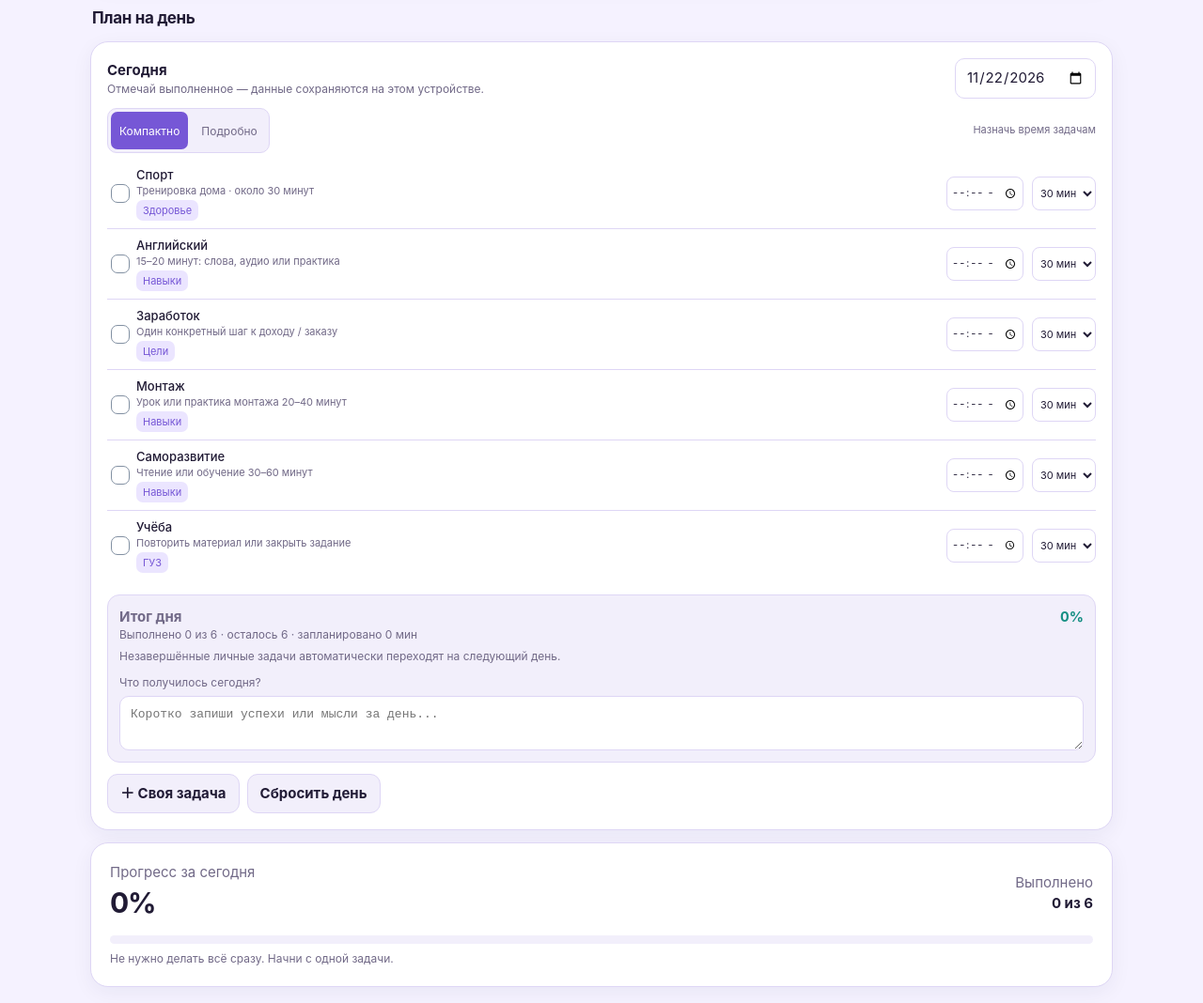
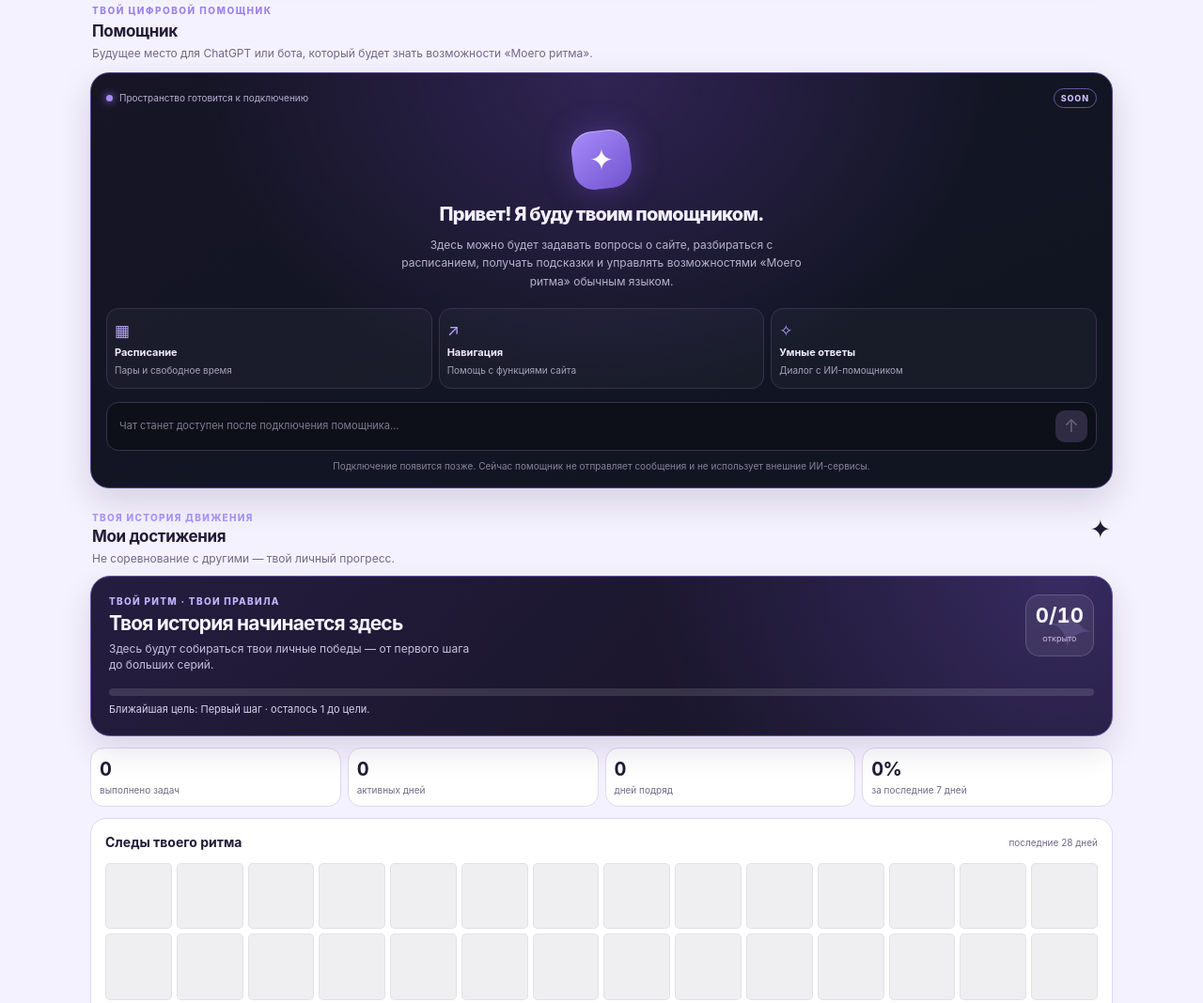
Before and after one commit to makszavalnitskiy-del/my-tracker., a plain HTML site: page index.html in a window 1280 px wide. Shown: the part 1800-2868 px from the top of the page at 94% size. Drawn offline with Linux system fonts and the light colour scheme.

Commit message:
Replace daily plan with AI assistant workspace

```diff
--- a/index.html
+++ b/index.html
@@ -561,6 +561,17 @@ body[data-theme="dark"] .site-reload,body[data-theme="dark"] .site-theme{backgro
 .achievement-empty{grid-column:1/-1;padding:22px 14px;border:1px dashed var(--line);border-radius:15px;text-align:center;color:var(--muted);font-size:12px}
 @media(max-width:390px){.achievement-stats{grid-template-columns:repeat(2,minmax(0,1fr))}.achievement-heatmap{gap:3px}.achievement-card{padding:11px;min-height:145px}.achievements-hero{padding:16px}.achievements-hero h3{font-size:19px}}
 
+
+/* Пространство будущего ИИ-помощника */
+.assistant-heading{margin:22px 2px 8px}.assistant-kicker{font-size:10px;font-weight:800;letter-spacing:.15em;color:#9b83ed}.assistant-heading .section-title{margin:3px 0 2px}.assistant-subtitle{font-size:12px;color:var(--muted);line-height:1.45}
+.assistant-shell{position:relative;overflow:hidden;margin:12px 0 18px;padding:16px;border:1px solid #55448a;border-radius:20px;background:radial-gradient(ellipse at 50% 0%,#302454 0,transparent 55%),linear-gradient(155deg,#171526,#111522 72%);box-shadow:0 14px 36px #17102b26;color:#f4f0ff}
+.assistant-topline{display:flex;align-items:center;gap:7px;font-size:10px;color:#b9afd4}.assistant-status-dot{width:7px;height:7px;border-radius:50%;background:#a78bfa;box-shadow:0 0 10px #a78bfa}.assistant-beta{margin-left:auto;padding:3px 7px;border:1px solid #67549c;border-radius:20px;color:#cbbcff;font-size:9px;font-weight:800;letter-spacing:.1em}
+.assistant-welcome{text-align:center;padding:24px 7px 19px}.assistant-orb{width:62px;height:62px;margin:0 auto 13px;border-radius:22px;display:grid;place-items:center;background:linear-gradient(145deg,#a78bfa,#7153cf);box-shadow:0 0 34px #8b5cf655,inset 0 1px 0 #ffffff66;transform:rotate(-7deg)}.assistant-orb span{font-size:31px;color:#fff;transform:rotate(7deg)}
+.assistant-welcome-title{font-size:20px;font-weight:800;letter-spacing:-.04em}.assistant-welcome p{max-width:430px;margin:8px auto 0;color:#b9b2cc;font-size:12px;line-height:1.6}
+.assistant-capabilities{display:grid;grid-template-columns:repeat(3,minmax(0,1fr));gap:7px}.assistant-capability{min-width:0;padding:11px 8px;border:1px solid #38324d;border-radius:13px;background:#ffffff08;display:flex;flex-direction:column;gap:4px}.assistant-capability>span{font-size:17px;color:#b9a5ff}.assistant-capability strong{font-size:11px;color:#f0eaff}.assistant-capability small{font-size:10px;line-height:1.35;color:#a9a2bb}
+.assistant-composer{display:flex;align-items:center;gap:10px;margin-top:14px;padding:8px 9px 8px 13px;border:1px solid #39334b;border-radius:13px;background:#0d0f19}.assistant-composer-placeholder{flex:1;min-width:0;font-size:11px;color:#817b91;line-height:1.4}.assistant-composer button{width:34px;height:34px;min-height:34px;border:0;border-radius:10px;background:#4b4266;color:#b8adcf;font-size:19px;opacity:.55;cursor:not-allowed}.assistant-footnote{margin-top:9px;text-align:center;font-size:10px;line-height:1.45;color:#89829c}
+@media(max-width:390px){.assistant-shell{padding:13px}.assistant-capabilities{gap:5px}.assistant-capability{padding:9px 6px}.assistant-capability strong{font-size:10px}.assistant-capability small{font-size:9px}.assistant-welcome-title{font-size:18px}}
+
 </style>
 </head>
 <body>
@@ -703,33 +714,24 @@ body[data-theme="dark"] .site-reload,body[data-theme="dark"] .site-theme{backgro
   <div id="schedule"><div class="empty">Выбери группу и загрузи расписание.</div></div>
 </section>
 
-  <div class="section-title">План на день</div>
-  <section class="card">
-    <div class="dayhead"><div><strong id="selectedDateLabel">Сегодня</strong><div class="tiny">Отмечай выполненное — данные сохраняются на этом устройстве.</div></div><input id="dayPicker" class="field" type="date" style="max-width:150px"></div>
-    <div class="daily-tools">
-      <div class="daily-switch" role="group" aria-label="Вид плана">
-        <button type="button" id="dailyCompactBtn" class="active">Компактно</button>
-        <button type="button" id="dailyDetailBtn">Подробно</button>
-      </div>
-      <div class="day-plan-summary" id="dayPlanSummary">Можно назначить время задачам</div>
+  <div class="assistant-heading">
+    <div class="assistant-kicker">ТВОЙ ЦИФРОВОЙ ПОМОЩНИК</div><div class="section-title">Помощник</div>
+    <div class="assistant-subtitle">Будущее место для ChatGPT или бота, который будет знать возможности «Моего ритма».</div>
+  </div>
+  <section class="assistant-shell" aria-label="Пространство помощника">
+    <div class="assistant-topline"><span class="assistant-status-dot"></span><span>Пространство готовится к подключению</span><span class="assistant-beta">SOON</span></div>
+    <div class="assistant-welcome"><div class="assistant-orb" aria-hidden="true"><span>✦</span></div>
+      <div class="assistant-welcome-title">Привет! Я буду твоим помощником.</div>
+      <p>Здесь можно будет задавать вопросы о сайте, разбираться с расписанием, получать подсказки и управлять возможностями «Моего ритма» обычным языком.</p>
     </div>
-    <div id="dailyTasks"></div>
-    <div class="day-summary" id="daySummary">
-      <div class="row"><strong>Итог дня</strong><strong id="daySummaryPercent">0%</strong></div>
-      <div class="tiny" id="daySummaryStats">Выполнено 0 из 0 · осталось 0</div>
-      <div class="tiny" id="carryoverNote" style="margin-top:5px">Незавершённые личные задачи переносятся автоматически.</div>
-      <label class="tiny" for="dayReflection" style="display:block;margin-top:11px">Что получилось сегодня?</label>
-      <textarea id="dayReflection" class="field" rows="2" placeholder="Коротко запиши успехи или мысли за день..." style="margin-top:5px;resize:vertical"></textarea>
+    <div class="assistant-capabilities">
+      <div class="assistant-capability"><span>▦</span><strong>Расписание</strong><small>Пары и свободное время</small></div>
+      <div class="assistant-capability"><span>↗</span><strong>Навигация</strong><small>Помощь с функциями сайта</small></div>
+      <div class="assistant-capability"><span>✧</span><strong>Умные ответы</strong><small>Диалог с ИИ-помощником</small></div>
     </div>
-    <div class="actions" style="margin-top:12px"><button class="btn secondary" id="addTaskBtn">＋ Своя задача</button><button class="btn secondary" id="resetDayBtn">Сбросить день</button></div>
+    <div class="assistant-composer" aria-label="Поле будущего чата"><div class="assistant-composer-placeholder">Чат станет доступен после подключения помощника…</div><button type="button" disabled aria-label="Отправка сообщений станет доступна позже">↑</button></div>
+    <div class="assistant-footnote">Подключение появится позже. Сейчас помощник не отправляет сообщения и не использует внешние ИИ-сервисы.</div>
   </section>
-
-  <section class="card hero">
-    <div class="row"><div><div class="muted">Прогресс за сегодня</div><div class="big" id="percent">0%</div></div><div style="text-align:right"><div class="muted">Выполнено</div><strong id="doneCount">0 из 0</strong></div></div>
-    <div class="progress-wrap"><div class="progress" id="progress"></div></div>
-    <div class="tiny" id="motivation">Начни с одного небольшого действия.</div>
-  </section>
-
 
 
 
@@ -1031,107 +1033,11 @@ const SCHEDULE = {
     "Пятница, 20 ноября":[["10:10–11:40","Почвоведение","Лекция · 1/2125"],["11:50–13:20","Иностранный язык","3/3324"],["14:00–15:30","Почвоведение","Практическое занятие · 1/2115"]]
   }
 };
-const BASE_TASKS = [
- ["sport","Спорт","Тренировка дома · около 30 минут","Здоровье"],
- ["english","Английский","15–20 минут: слова, аудио или практика","Навыки"],
- ["earning","Заработок","Один конкретный шаг к доходу / заказу","Цели"],
- ["editing","Монтаж","Урок или практика монтажа 20–40 минут","Навыки"],
- ["growth","Саморазвитие","Чтение или обучение 30–60 минут","Навыки"],
- ["study","Учёба","Повторить материал или закрыть задание","ГУЗ"]
-];
 const KEY="myRhythmTrackerV1";
 let data=load();
 function load(){try{return JSON.parse(localStorage.getItem(KEY))||{days:{},settings:{}}}catch(e){return {days:{},settings:{}}}}
-function save(){localStorage.setItem(KEY,JSON.stringify(data));renderStats();renderProgress()}
-function dateKey(){return document.getElementById("dayPicker").value}
-function dayData(k=dateKey()){if(!data.days[k])data.days[k]={checks:{},custom:[]};const d=data.days[k];if(!d.checks)d.checks={};if(!Array.isArray(d.custom))d.custom=[];if(!d.plan)d.plan={};return d}
-function carryIncompleteCustomTasksToToday(){
-  if(!data.days||typeof data.days!=="object")data.days={};
-  const today=localDate(),target=dayData(today);
-  const seen=new Set(target.custom.map(task=>task&&task.carryOrigin).filter(Boolean));
-  let moved=0,changed=false;
-  const previous=Object.entries(data.days)
-    .filter(([date,day])=>date<today&&day&&Array.isArray(day.custom))
-    .sort(([a],[b])=>a.localeCompare(b));
-  previous.forEach(([date,source])=>{
-    if(!source.checks)source.checks={};
-    source.custom.forEach(task=>{
-      if(!task||!task.id||source.checks[task.id]||task.carriedTo)return;
-      const origin=task.carryOrigin||date+":"+task.id;
-      if(seen.has(origin)){task.carriedTo=today;changed=true;return;}
-      const safeId=String(task.id).replace(/[^a-zA-Z0-9_-]/g,"_");
-      let id="carry_"+date.replace(/-/g,"")+"_"+safeId,suffix=1;
-      while(target.custom.some(item=>item&&item.id===id)){id="carry_"+date.replace(/-/g,"")+"_"+safeId+"_"+suffix++;}
-      const copy={...task,id,carryOrigin:origin,carriedFrom:date};
-      delete copy.carriedTo;
-      target.custom.push(copy);
-      task.carriedTo=today;
-      seen.add(origin);
-      moved++;
-      changed=true;
-    });
-  });
-  if(changed)save();
-  return moved;
-}
+function save(){localStorage.setItem(KEY,JSON.stringify(data));renderStats()}
 function localDate(d=new Date()){let y=d.getFullYear(),m=String(d.getMonth()+1).padStart(2,"0"),day=String(d.getDate()).padStart(2,"0");return `${y}-${m}-${day}`}
-let dailyDetailMode=false;
-function renderTasks(){
- const k=dateKey(),d=dayData(k),host=document.getElementById("dailyTasks");
- if(!d.plan)d.plan={};
- host.innerHTML="";
- const all=BASE_TASKS.map(x=>({id:x[0],name:x[1],desc:x[2],tag:x[3]})).concat(d.custom);
- all.sort((a,b)=>{
-   const at=d.plan[a.id]?.time||"",bt=d.plan[b.id]?.time||"";
-   if(at&&bt)return at.localeCompare(bt);
-   if(at)return -1;if(bt)return 1;return 0;
- });
- host.className=dailyDetailMode?"daily-detail":"";
- let planned=0,minutes=0;
- all.forEach(t=>{
-   const plan=d.plan[t.id]||{},done=!!d.checks[t.id];
-   if(plan.time){planned++;minutes+=Number(plan.duration)||30;}
-   const row=document.createElement("div");row.className="compact-task"+(done?" done":"");
-   const check=document.createElement("input");check.className="check";check.type="checkbox";check.checked=done;
-   check.setAttribute("aria-label","Выполнено: "+t.name);
-   const info=document.createElement("div");info.style.minWidth="0";
-   const title=document.createElement("div");title.className="task-name";title.textContent=t.name;
-   const desc=document.createElement("div");desc.className="task-desc";desc.textContent=t.desc||"";
-   const tag=document.createElement("span");tag.className="tag";tag.textContent=t.tag||"Моё";
-   info.append(title,desc,tag);
-   const time=document.createElement("input");time.type="time";time.className="task-time";time.value=plan.time||"";time.setAttribute("aria-label","Время задачи: "+t.name);time.title="Во сколько выполнить";
-   const duration=document.createElement("select");duration.className="task-duration";duration.setAttribute("aria-label","Длительность: "+t.name);duration.title="Длительность";
-   [15,30,45,60,90,120].forEach(value=>{const option=document.createElement("option");option.value=String(value);option.textContent=value+" мин";duration.appendChild(option)});
-   duration.value=String(plan.duration||30);
-   check.addEventListener("change",()=>{d.checks[t.id]=check.checked;save();renderTasks()});
-   time.addEventListener("change",()=>{d.plan[t.id]={time:time.value,duration:Number(duration.value)||30};if(!time.value)delete d.plan[t.id];save();renderTasks()});
-   duration.addEventListener("change",()=>{d.plan[t.id]={time:time.value,duration:Number(duration.value)||30};save();updatePlanSummary()});
-   row.append(check,info,time,duration);host.appendChild(row);
- });
- document.getElementById("selectedDateLabel").textContent=k===localDate()?"Сегодня":new Date(k+"T12:00:00").toLocaleDateString("ru-RU",{weekday:"long",day:"numeric",month:"long"});
- document.getElementById("dailyCompactBtn").classList.toggle("active",!dailyDetailMode);
- document.getElementById("dailyDetailBtn").classList.toggle("active",dailyDetailMode);
- updatePlanSummary(planned,minutes);
- renderDaySummary();
- renderProgress();
-}
-function updatePlanSummary(planned,minutes){
- const d=dayData(),count=planned??Object.values(d.plan||{}).filter(x=>x.time).length;
- const total=minutes??Object.values(d.plan||{}).filter(x=>x.time).reduce((sum,x)=>sum+(Number(x.duration)||30),0);
- document.getElementById("dayPlanSummary").textContent=count?count+" задач · "+total+" мин запланировано":"Назначь время задачам";
-}
-function renderDaySummary(){
- const d=dayData(),total=BASE_TASKS.length+d.custom.length;
- const done=Object.values(d.checks||{}).filter(Boolean).length;
- const left=Math.max(0,total-done),percent=total?Math.round(done/total*100):0;
- const planned=Object.values(d.plan||{}).filter(x=>x&&x.time);
- const minutes=planned.reduce((sum,item)=>sum+(Number(item.duration)||30),0);
- document.getElementById("daySummaryPercent").textContent=percent+"%";
- document.getElementById("daySummaryStats").textContent="Выполнено "+done+" из "+total+" · осталось "+left+" · запланировано "+minutes+" мин";
- const reflection=document.getElementById("dayReflection");
- if(reflection.value!==(d.reflection||""))reflection.value=d.reflection||"";
-}
-function renderProgress(){let d=dayData(),all=BASE_TASKS.length+d.custom.length,done=Object.values(d.checks).filter(Boolean).length,p=all?Math.round(done/all*100):0;document.getElementById("percent").textContent=p+"%";document.getElementById("doneCount").textContent=`${done} из ${all}`;document.getElementById("progress").style.width=p+"%";document.getElementById("motivation").textContent=p===100?"Отлично. Сегодня ты выполнил весь план.":p>=50?"Хороший темп. Дожми оставшиеся задачи.":p>0?"Каждая отметка — маленькая победа. Продолжай.":"Не нужно делать всё сразу. Начни с одной задачи."}
 const TRAINS_API="https://moy-ritm-trains.maks-zavalnitskiy.workers.dev";
 let trainSegments=[];
 let trainCurrentFilter="all";
@@ -1773,10 +1679,10 @@ function initTrainModule(){
   const dt=new Date();dt.setDate(dt.getDate()-i);
   const day=days[localDate(dt)];
   if(day){
-   const count=BASE_TASKS.length+(Array.isArray(day.custom)?day.custom.length:0);
-   last7Done+=Object.values(day.checks||{}).filter(Boolean).length;
-   last7Total+=count;
-  }else last7Total+=BASE_TASKS.length;
+   const checks=day.checks||{};
+   last7Total+=Object.keys(checks).length;
+   last7Done+=Object.values(checks).filter(Boolean).length;
+  }
  }
  let streak=0,cursor=new Date();
  if(!activeDates.has(localDate(cursor)))cursor.setDate(cursor.getDate()-1);
@@ -1856,26 +1762,12 @@ function initAchievements(){
   renderAchievements();
  }));
 }
-document.getElementById("dayPicker").value=localDate();
-const carriedToday=carryIncompleteCustomTasksToToday();
-document.getElementById("carryoverNote").textContent=carriedToday
-  ?"На сегодня перенесено незавершённых личных задач: "+carriedToday+"."
-  :"Незавершённые личные задачи автоматически переходят на следующий день.";
-document.getElementById("dayPicker").addEventListener("change",renderTasks);
-document.getElementById("dayReflection").addEventListener("input",event=>{
-  dayData().reflection=event.target.value;
-  save();
-});
-document.getElementById("dailyCompactBtn").onclick=()=>{dailyDetailMode=false;renderTasks()};
-document.getElementById("dailyDetailBtn").onclick=()=>{dailyDetailMode=true;renderTasks()};
-document.getElementById("addTaskBtn").onclick=()=>{let name=prompt("Какую задачу добавить?");if(!name||!name.trim())return;let desc=prompt("Короткое описание (необязательно):")||"";let d=dayData();d.custom.push({id:"custom_"+Date.now(),name:name.trim(),desc,tag:"Моё"});save();renderTasks()};
-document.getElementById("resetDayBtn").onclick=()=>{if(confirm("Снять все отметки за выбранный день?")){let d=dayData();d.checks={};save();renderTasks()}};
 document.getElementById("exportBtn").onclick=()=>{let blob=new Blob([JSON.stringify(data,null,2)],{type:"application/json"}),a=document.createElement("a");a.href=URL.createObjectURL(blob);a.download="my-rhythm-backup.json";a.click();URL.revokeObjectURL(a.href)};
 document.getElementById("importBtn").onclick=()=>document.getElementById("importFile").click();
-document.getElementById("importFile").onchange=async e=>{let f=e.target.files[0];if(!f)return;try{let obj=JSON.parse(await f.text());if(!obj.days||!obj.settings)throw Error();data=obj;save();renderTasks();const saved=data.settings.trainSearch||{},legacy=Array.isArray(data.settings.routes)&&data.settings.routes.length?data.settings.routes[0]:{};trainSearchState={from:saved.from||legacy.from||"",fromCode:saved.fromCode||legacy.fromCode||"",fromMeta:saved.fromMeta||legacy.fromMeta||"",to:saved.to||legacy.to||"",toCode:saved.toCode||legacy.toCode||"",toMeta:saved.toMeta||legacy.toMeta||"",date:saved.date||localDate()};trainResetResults("Резервная копия восстановлена. Выполните поиск, чтобы загрузить актуальные данные.");trainSyncInputs();trainRenderFavorites();trainUpdateFavoriteButton();alert("Резервная копия загружена")}catch(err){alert("Не удалось прочитать файл резервной копии")}};
+document.getElementById("importFile").onchange=async e=>{let f=e.target.files[0];if(!f)return;try{let obj=JSON.parse(await f.text());if(!obj.days||!obj.settings)throw Error();data=obj;save();const saved=data.settings.trainSearch||{},legacy=Array.isArray(data.settings.routes)&&data.settings.routes.length?data.settings.routes[0]:{};trainSearchState={from:saved.from||legacy.from||"",fromCode:saved.fromCode||legacy.fromCode||"",fromMeta:saved.fromMeta||legacy.fromMeta||"",to:saved.to||legacy.to||"",toCode:saved.toCode||legacy.toCode||"",toMeta:saved.toMeta||legacy.toMeta||"",date:saved.date||localDate()};trainResetResults("Резервная копия восстановлена. Выполните поиск, чтобы загрузить актуальные данные.");trainSyncInputs();trainRenderFavorites();trainUpdateFavoriteButton();alert("Резервная копия загружена")}catch(err){alert("Не удалось прочитать файл резервной копии")}};
 document.getElementById("todayLabel").textContent=new Date().toLocaleDateString("ru-RU",{day:"numeric",month:"short"});
 document.getElementById("siteReloadBtn").addEventListener("click",()=>window.location.reload());
-trainSetTheme();renderTasks();initAchievements();renderStats();initTrainModule();
+trainSetTheme();initAchievements();renderStats();initTrainModule();
 document.getElementById("ruzGroup").value=data.settings.ruzGroup||"Г.ПГ.26.С1";
 document.getElementById("ruzSubgroup").value=data.settings.ruzSubgroup||"";
 document.getElementById("ruzDate").value=localDate();
```
